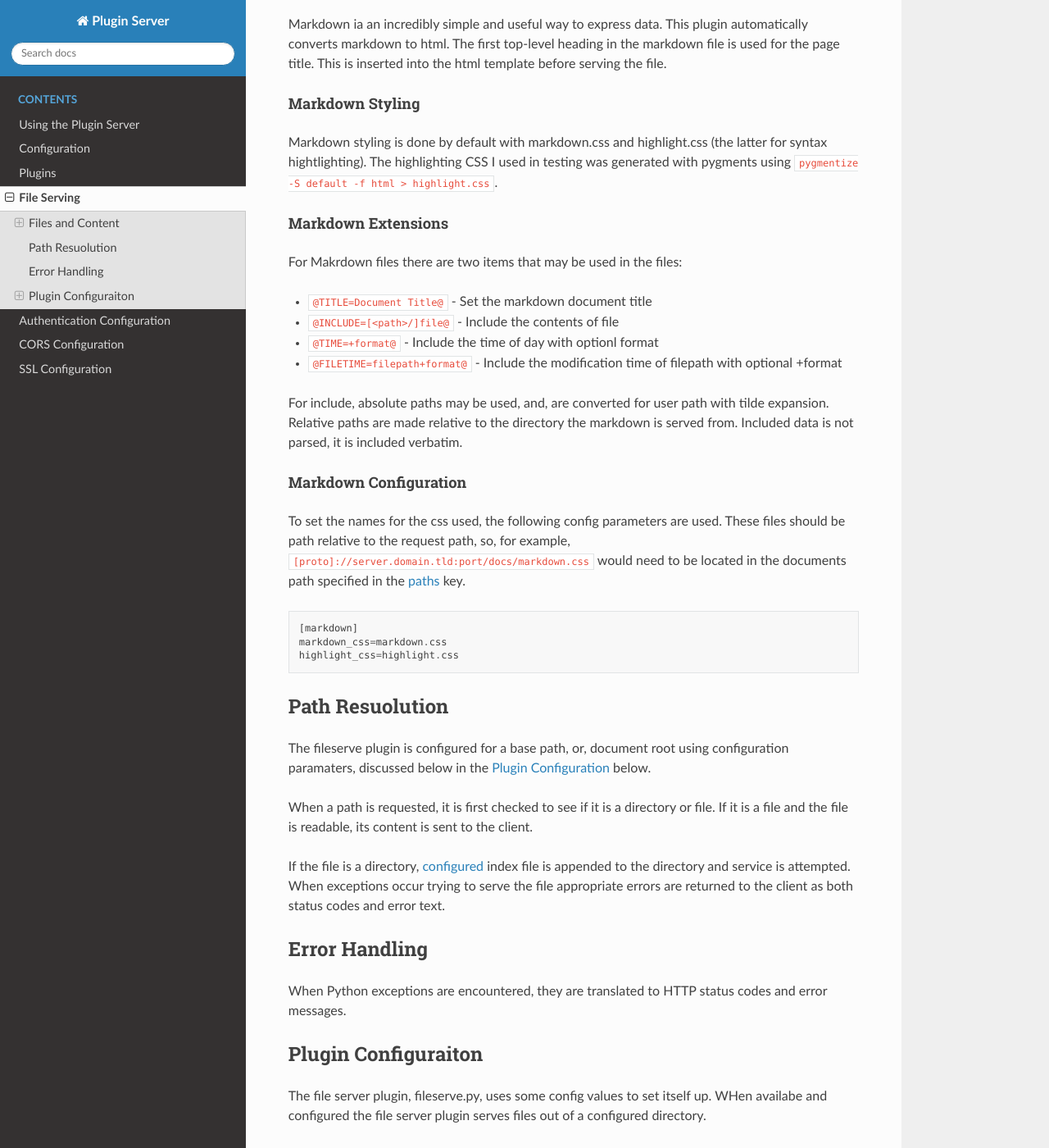
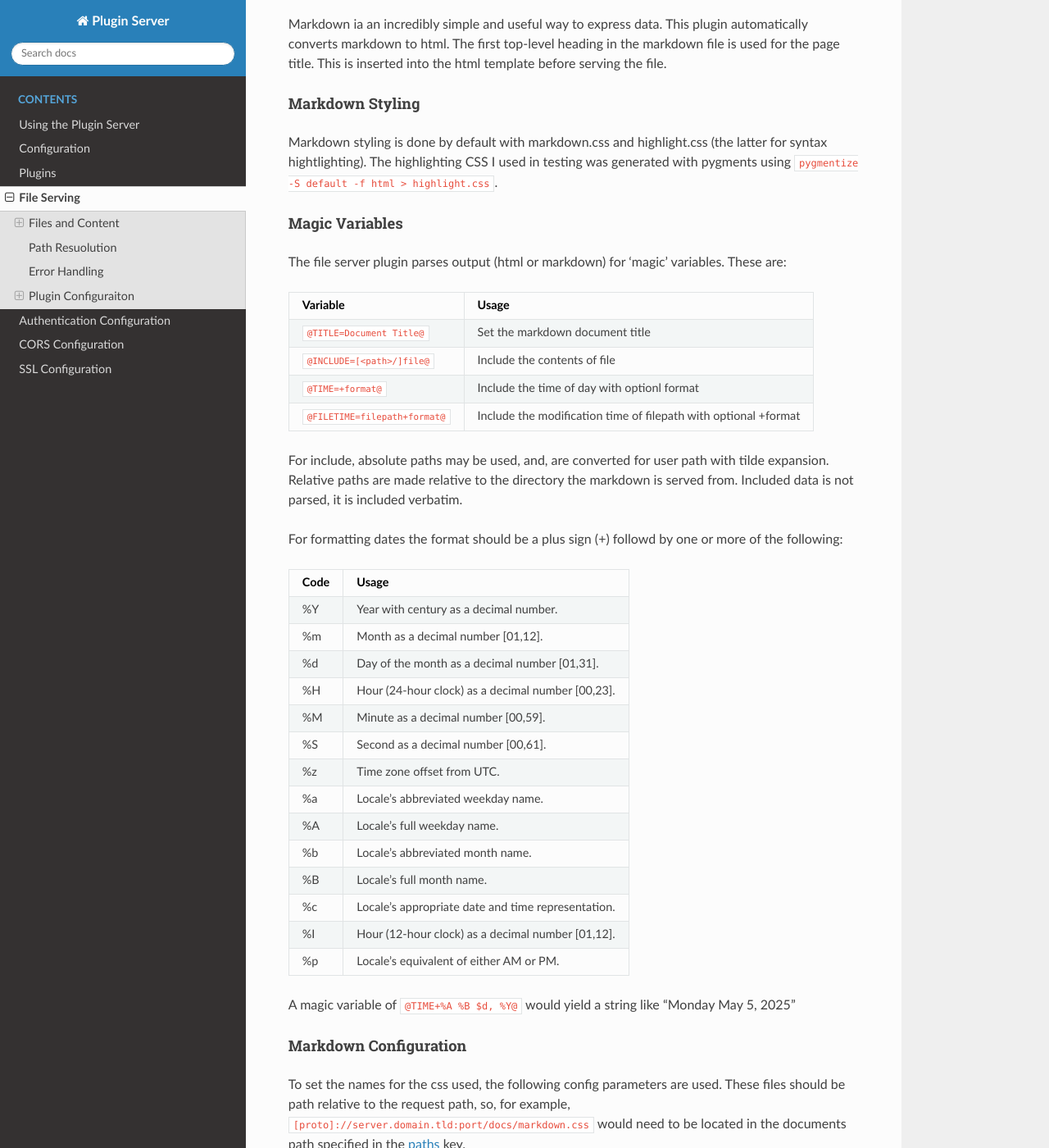
Before and after one commit to nicciniamh/pluginserver, a Sphinx documentation site: the page built from docs/Fileserver.md, in a window 1280 px wide and 1400 px high, scrolled down 417 px. Shown: the whole window at 82% size. Built offline with Sphinx 7.4.7 and the Read the Docs theme 3.1.0, drawn with Linux system fonts in a browser that asks for light colours.

Commit message:
Updated doc to include magic variable discussion (formerly markdwon extensions) Along with date formatting codes

```diff
--- a/docs/Fileserver.md
+++ b/docs/Fileserver.md
@@ -11,14 +11,38 @@ Markdown ia an incredibly simple and useful way to express data. This plugin aut
 #### Markdown Styling
 Markdown styling is done by default with markdown.css and highlight.css (the latter for syntax hightlighting). The highlighting CSS I used in testing was generated with pygments using `pygmentize -S default -f html > highlight.css`.
 
-#### Markdown Extensions
-For Makrdown files there are two items that may be used in the files:
-* `@TITLE=Document Title@` - Set the markdown document title
-* `@INCLUDE=[<path>/]file@` - Include the contents of file
-* `@TIME=+format@` - Include the time of day with optionl format
-* `@FILETIME=filepath+format@` - Include the modification time of filepath with optional +format
+#### Magic Variables
+The file server plugin parses output (html or markdown) for 'magic' variables. These are:
+
+| Variable   | Usage
+|------------|----------------------------------------------------------------------------------|
+| `@TITLE=Document Title@`    | Set the markdown document title
+| `@INCLUDE=[<path>/]file@`   | Include the contents of file
+| `@TIME=+format@`            | Include the time of day with optionl format
+| `@FILETIME=filepath+format@`| Include the modification time of filepath with optional +format
 
 For include, absolute paths may be used, and, are converted for user path with tilde expansion. Relative paths are made relative to the directory the markdown is served from. Included data is not parsed, it is included verbatim.
+
+For formatting dates the format should be a plus sign (+) followd by one or more of the following:
+
+| Code | Usage
+|------|-------------------------------------------------------
+| %Y   | Year with century as a decimal number.
+| %m   | Month as a decimal number [01,12].
+| %d   | Day of the month as a decimal number [01,31].
+| %H   | Hour (24-hour clock) as a decimal number [00,23].
+| %M   | Minute as a decimal number [00,59].
+| %S   | Second as a decimal number [00,61].
+| %z   | Time zone offset from UTC.
+| %a   | Locale's abbreviated weekday name.
+| %A   | Locale's full weekday name.
+| %b   | Locale's abbreviated month name.
+| %B   | Locale's full month name.
+| %c   | Locale's appropriate date and time representation.
+| %I   | Hour (12-hour clock) as a decimal number [01,12].
+| %p   | Locale's equivalent of either AM or PM.
+
+A magic variable of `@TIME+%A %B $d, %Y@` would yield a string like "Monday May 5, 2025"
 
 #### Markdown Configuration
 To set the names for the css used, the following config parameters are used. These files should be path relative to the request path, so, for example, `[proto]://server.domain.tld:port/docs/markdown.css` would need to be located in the documents path specified in the [paths](#plugin-configuraiton) key.
```
